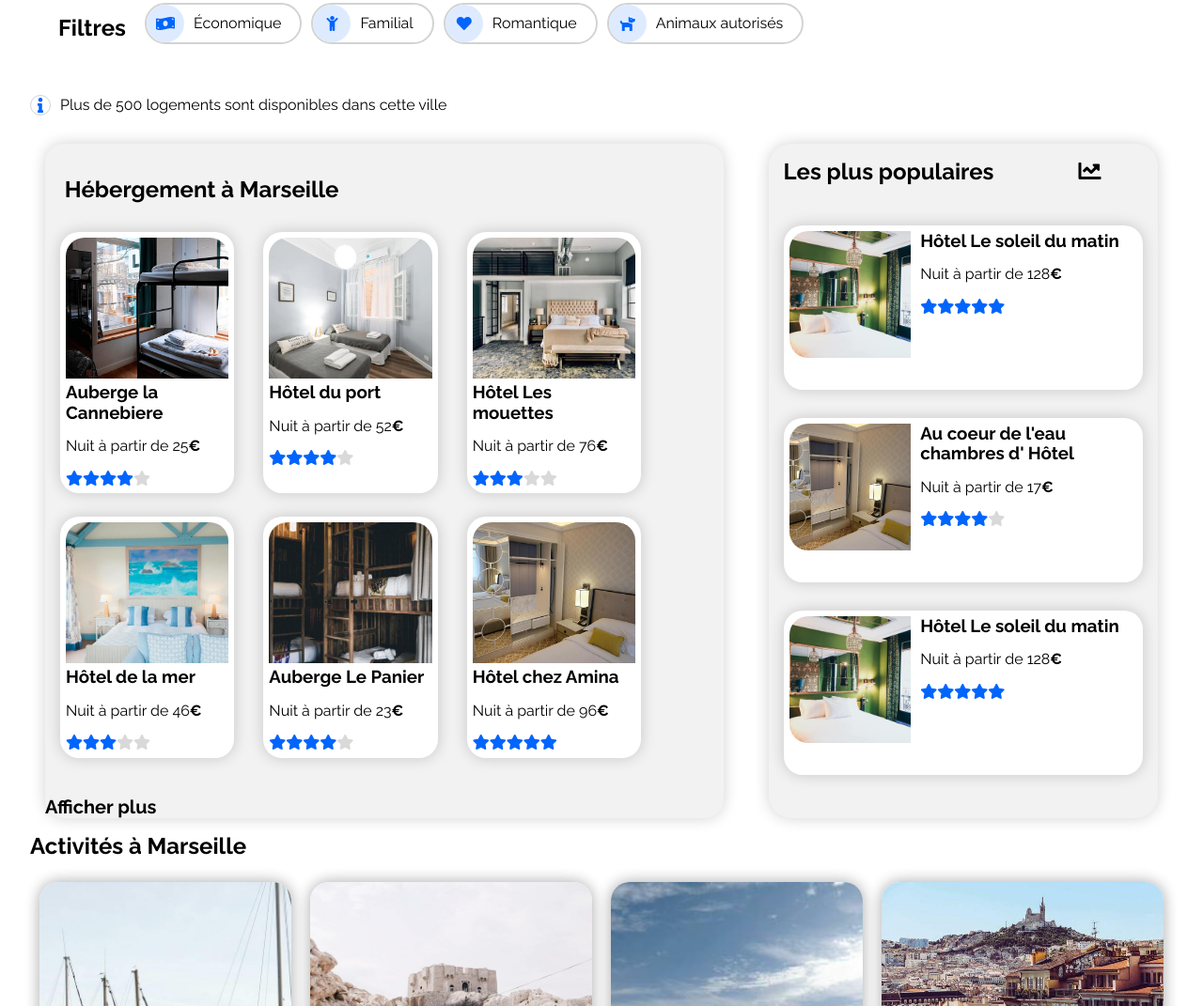
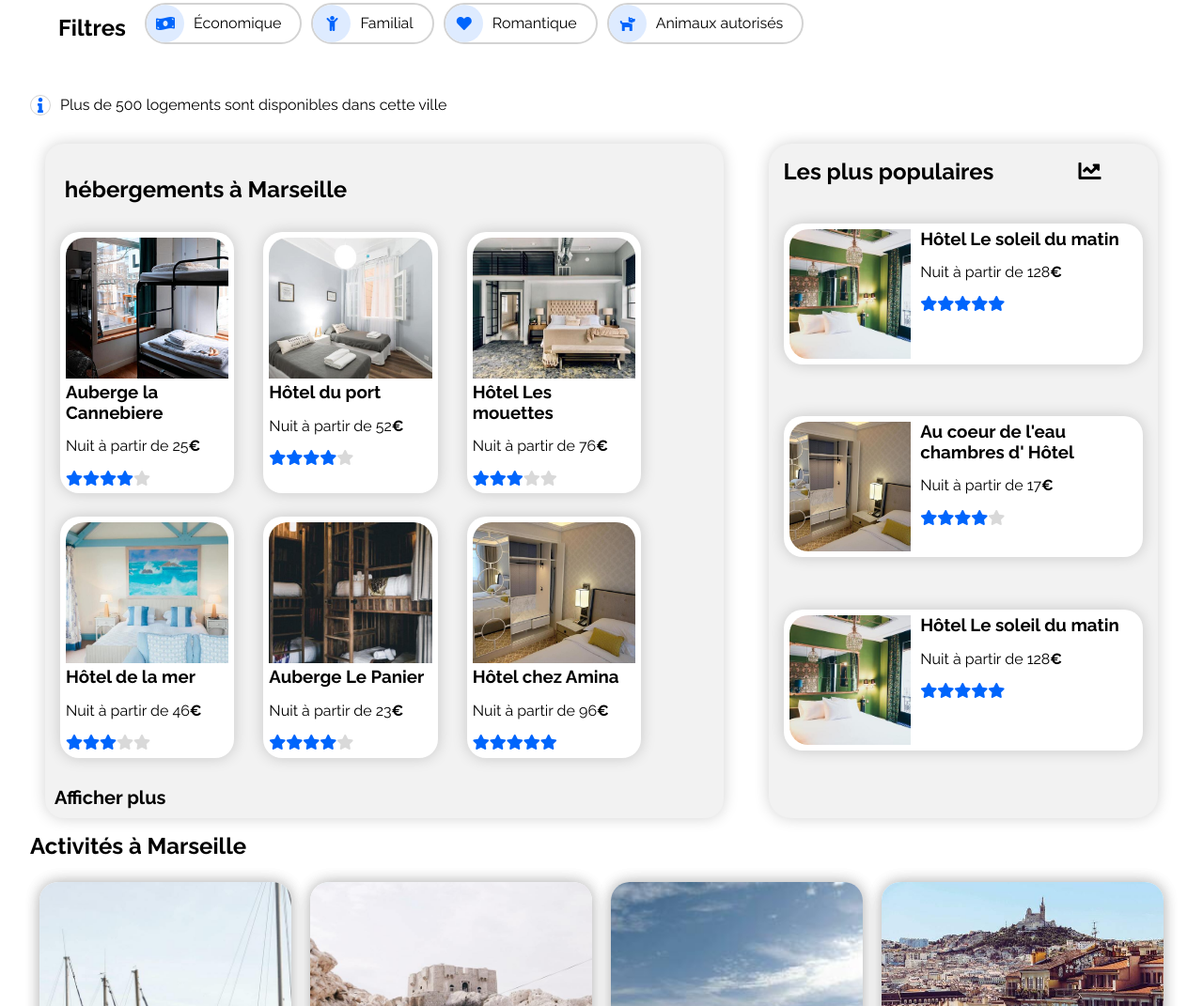
Before and after one commit to sparta40700/valentinmercier_02_07072021, a plain HTML site: page index.html in a window 1280 px wide. Shown: the part 278-1349 px from the top of the page at 94% size. Drawn offline with Linux system fonts and the light colour scheme.

Commit message:
lastversion

```diff
--- a/index.html
+++ b/index.html
@@ -91,7 +91,7 @@
       <section>
         <div class="hebergementsContainer">
           <div class="hebergementsmarseille">
-            <h2 class="hebergementstittle">Hébergement à Marseille</h2>
+            <h2 class="hebergementstittle">hébergements à Marseille</h2>
             <div class="parent_box">
               <div class="box">
                 <img
--- a/responsive.css
+++ b/responsive.css
@@ -29,9 +29,6 @@
   .popularContainer {
     max-width: 100%;
     margin-top: 10px;
-  }
-  .popularBox .pop {
-    height: 150px;
   }
 }
 @media screen and (max-width: 925px) {
--- a/style.css
+++ b/style.css
@@ -244,6 +244,8 @@ p {
   font-size: 20px;
   font-weight: bold;
   position: relative;
+  padding: 10px;
+  bottom: 10px;
 }
 
 /*******POPULAR BOX******/
@@ -271,9 +273,9 @@ h2 {
 }
 .popularBox .pop {
   max-width: 35%;
-  height: 135px;
   border-radius: 1.25rem 0 0 1.25rem;
   object-fit: cover;
+  height: auto;
 }
 
 .startBoxPopular {
@@ -294,6 +296,7 @@ h2 {
   cursor: pointer;
   box-sizing: border-box;
   width: 100%;
+  height: 150px;
   margin-bottom: 30px;
 }
 
```
